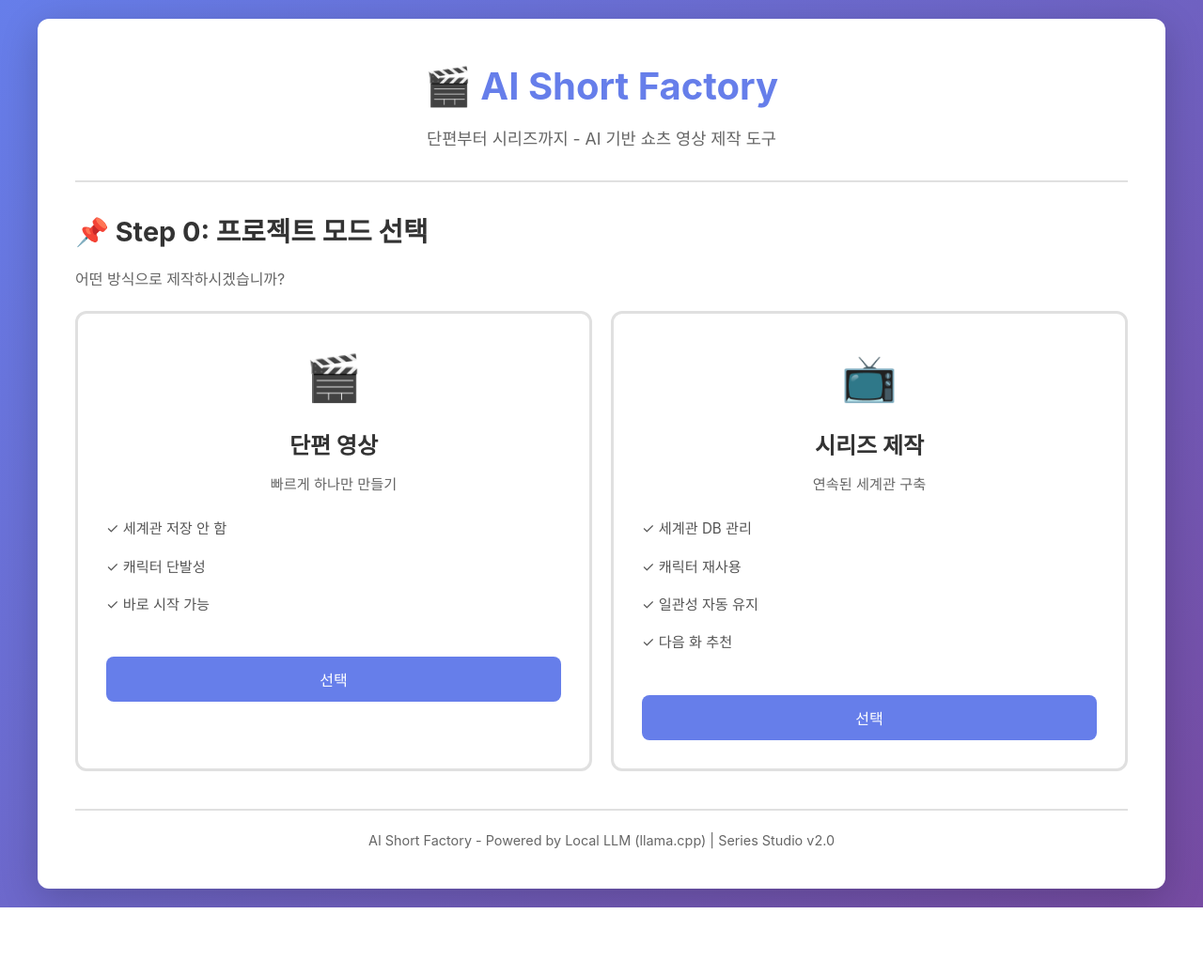
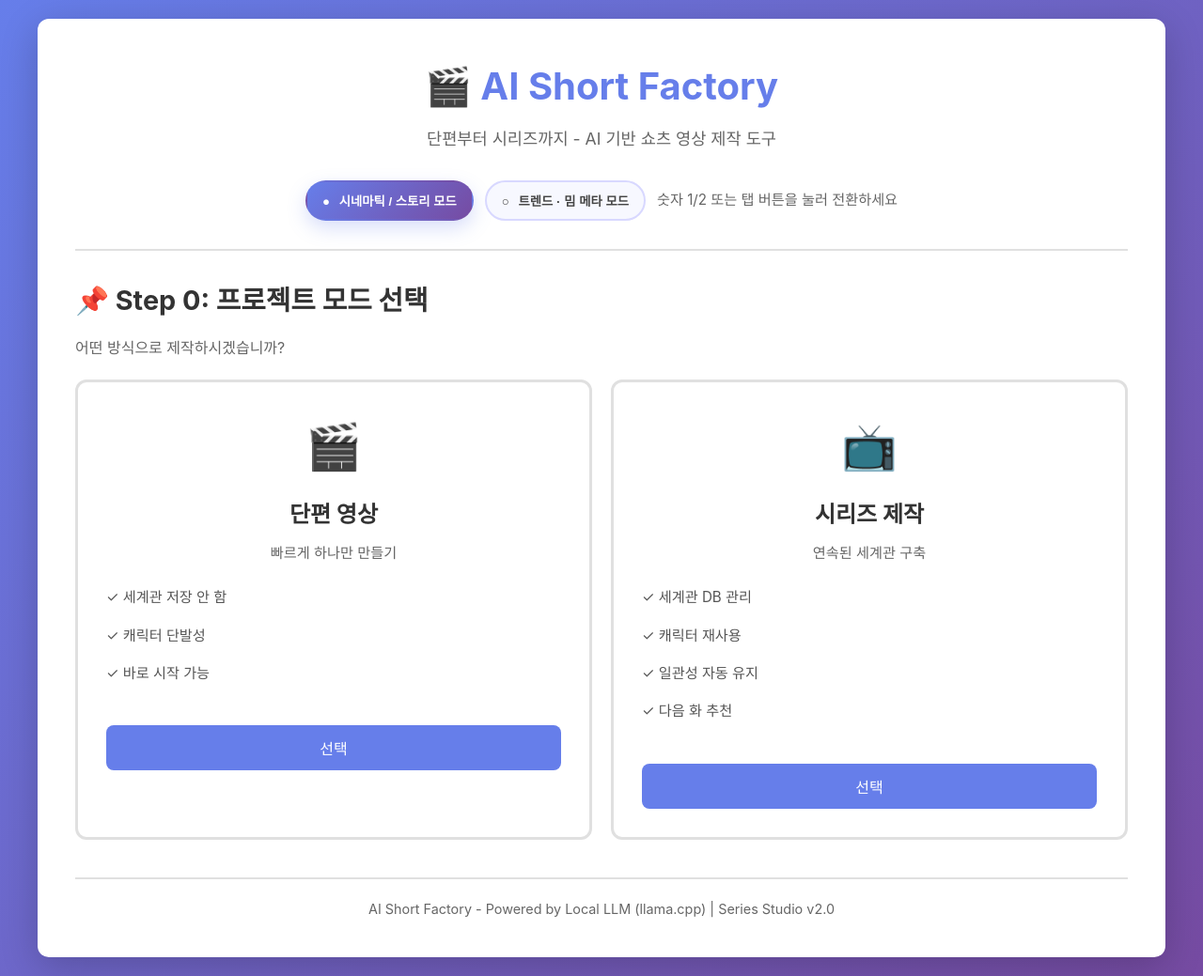
Before and after one commit to moongunstory/AI_Factory, a Flask app: page / in a window 1280 px wide. Shown: the whole page at 94% size. Before the commit the page ends 966 px from the top, so only its background shows below. Run offline with Flask 3, Linux system fonts and the light colour scheme.

Commit message:
Add trend/meme tab to start screen

```diff
--- a/src/web/static/css/style.css
+++ b/src/web/static/css/style.css
@@ -42,6 +42,51 @@ header h1 {
 .subtitle {
     font-size: 1.1rem;
     color: #666;
+}
+
+/* Tab Navigation */
+.tab-row {
+    display: flex;
+    justify-content: center;
+    align-items: center;
+    gap: 12px;
+    margin: 15px 0 10px;
+    flex-wrap: wrap;
+}
+
+.tab-btn {
+    border: 2px solid #d8d8ff;
+    background: #f7f8ff;
+    color: #444;
+    padding: 10px 16px;
+    border-radius: 999px;
+    font-weight: 600;
+    cursor: pointer;
+    transition: all 0.2s ease;
+}
+
+.tab-btn.active {
+    background: linear-gradient(135deg, #667eea, #764ba2);
+    color: #fff;
+    box-shadow: 0 8px 20px rgba(102, 126, 234, 0.25);
+    border-color: transparent;
+}
+
+.tab-btn:hover {
+    transform: translateY(-1px);
+}
+
+.tab-indicator {
+    margin-right: 6px;
+}
+
+.tab-hint {
+    color: #666;
+    font-size: 0.95rem;
+}
+
+.tab-content.hidden {
+    display: none;
 }
 
 hr {
@@ -118,6 +163,10 @@ hr {
     margin-top: 20px;
 }
 
+.meta-selection-grid {
+    grid-template-columns: repeat(auto-fit, minmax(260px, 1fr));
+}
+
 .mode-card {
     border: 3px solid #e0e0e0;
     border-radius: 12px;
@@ -125,6 +174,10 @@ hr {
     text-align: center;
     transition: all 0.3s;
     cursor: pointer;
+}
+
+.meta-card {
+    background: #f9fbff;
 }
 
 .mode-card:hover {
--- a/src/web/static/js/main.js
+++ b/src/web/static/js/main.js
@@ -9,6 +9,7 @@
 const AppState = {
     mode: null, // 'oneshot' or 'series'
     currentStep: 0,
+    activeTab: null,
 
     // Series mode data
     universeId: null,
@@ -29,6 +30,12 @@ const AppState = {
 
     // Suggestions
     suggestions: []
+};
+
+// 탭 ID 정의 (상단 탭 UI용)
+const Tabs = {
+    CINEMATIC_STORY: 'cinematic-story',
+    TREND_MEME_META: 'trend-meme'
 };
 
 // ============================================================================
@@ -80,6 +87,70 @@ function showLoading(loadingId) {
 function hideLoading(loadingId) {
     const loading = document.getElementById(loadingId);
     if (loading) loading.classList.add('hidden');
+}
+
+// ============================================================================
+// Tab Navigation (Cinematic/Story vs Trend/Meme)
+// ============================================================================
+
+function initTabs() {
+    AppState.activeTab = Tabs.CINEMATIC_STORY; // 기본 탭은 기존 시네마틱/스토리 플로우
+
+    document.querySelectorAll('.tab-btn').forEach(btn => {
+        btn.addEventListener('click', () => {
+            const targetTab = btn.getAttribute('data-tab');
+            switchTab(targetTab);
+        });
+    });
+
+    // 키보드 단축키: 1/2로 탭 전환
+    document.addEventListener('keydown', (event) => {
+        if (event.key === '1') {
+            switchTab(Tabs.CINEMATIC_STORY);
+        } else if (event.key === '2') {
+            switchTab(Tabs.TREND_MEME_META);
+        }
+    });
+
+    renderTabContent();
+}
+
+function switchTab(tabId) {
+    if (!Object.values(Tabs).includes(tabId)) return;
+
+    AppState.activeTab = tabId;
+    renderTabContent();
+}
+
+function renderTabContent() {
+    const cinematicContent = document.getElementById('tab-content-cinematic');
+    const trendContent = document.getElementById('tab-content-trend');
+    const progressBar = document.getElementById('progress-bar');
+
+    document.querySelectorAll('.tab-btn').forEach(btn => {
+        const isActive = btn.getAttribute('data-tab') === AppState.activeTab;
+        btn.classList.toggle('active', isActive);
+        const indicator = btn.querySelector('.tab-indicator');
+        if (indicator) {
+            indicator.textContent = isActive ? '●' : '○';
+        }
+    });
+
+    if (AppState.activeTab === Tabs.CINEMATIC_STORY) {
+        cinematicContent?.classList.remove('hidden');
+        trendContent?.classList.add('hidden');
+        showSection('step-0-mode-selection');
+        updateProgressBar(AppState.currentStep || 0);
+    } else {
+        cinematicContent?.classList.add('hidden');
+        trendContent?.classList.remove('hidden');
+        progressBar?.classList.add('hidden');
+
+        // 트렌드/밈 탭 초기 화면 표시
+        document.querySelectorAll('#tab-content-trend .step-section').forEach(section => {
+            section.classList.remove('hidden');
+        });
+    }
 }
 
 async function apiCall(url, method = 'GET', data = null) {
@@ -140,6 +211,54 @@ function selectMode(mode) {
         showSection('step-0-5-series-setup');
         loadUniverses();
     }
+}
+
+// ============================================================================
+// Trend · Meme Meta Mode (신규 탭)
+// ============================================================================
+
+function initTrendMemeMode() {
+    const trendButtons = document.querySelectorAll('.trend-select-btn');
+
+    trendButtons.forEach(btn => {
+        btn.addEventListener('click', () => {
+            const source = btn.getAttribute('data-source');
+            handleTrendModeMenuSelection(source);
+        });
+    });
+}
+
+function handleTrendModeMenuSelection(source) {
+    // 선택된 메타 소스를 바탕으로 후속 흐름 연결
+    runTrendMemeMode(source);
+}
+
+function runTrendMemeMode(source) {
+    // TODO: 여기서 최신 메타 자동 조사 로직을 연결합니다.
+    // - 실시간 피드/랭킹/커스텀 패턴별로 크롤링·API 연동 지점 추가
+    // - 밈 패턴 추출, 클립 구조 분석, 프롬프트 자동화 파이프라인 삽입
+    // - 반복 제작용 프리셋/템플릿 저장 및 불러오기 연계
+
+    const labelMap = {
+        'live_feed': '🕒 실시간 피드',
+        'ranking': '📊 랭킹 / 인기 탭',
+        'custom_pattern': '🧬 커스텀 패턴 프리셋'
+    };
+
+    const selectionText = labelMap[source] || source;
+    const resultBox = document.getElementById('trend-selection-result');
+
+    if (resultBox) {
+        resultBox.classList.remove('hidden');
+        resultBox.innerHTML = `
+            <strong>선택:</strong> ${selectionText}<br>
+            TODO: 메타 분석 및 밈 패턴 기반 프롬프트 생성 로직을 여기에 연결합니다.<br>
+            • 실시간/랭킹 신호 수집 → 포맷 분석 → 촬영/자막/오디오 프롬프트 추천<br>
+            • 반복 제작용 템플릿/프리셋 저장소와 연동 예정
+        `;
+    }
+
+    console.log(`[Trend/Meme] Selected source: ${selectionText}`);
 }
 
 // ============================================================================
@@ -603,12 +722,14 @@ function initPromptsDisplay() {
 // ============================================================================
 
 document.addEventListener('DOMContentLoaded', () => {
+    initTabs();
     // Initialize all sections
     initModeSelection();
     initSeriesSetup();
     initStoryInput();
     initStoryExpanded();
     initPromptsDisplay();
+    initTrendMemeMode();
 
     // Show initial section
     showSection('step-0-mode-selection');
--- a/src/web/templates/index.html
+++ b/src/web/templates/index.html
@@ -13,6 +13,21 @@
             <p class="subtitle">단편부터 시리즈까지 - AI 기반 쇼츠 영상 제작 도구</p>
         </header>
 
+        <!-- Tab Navigation -->
+        <nav class="tab-row" aria-label="모드 탭">
+            <button class="tab-btn active" data-tab="cinematic-story">
+                <span class="tab-indicator">●</span> 시네마틱 / 스토리 모드
+            </button>
+            <button class="tab-btn" data-tab="trend-meme">
+                <span class="tab-indicator">○</span> 트렌드 · 밈 메타 모드
+            </button>
+            <div class="tab-hint">숫자 1/2 또는 탭 버튼을 눌러 전환하세요</div>
+        </nav>
+
+        <hr>
+
+        <!-- Cinematic / Story Mode Tab Content -->
+        <div id="tab-content-cinematic" class="tab-content">
             <!-- Progress Bar -->
             <div class="progress-bar hidden" id="progress-bar">
                 <div class="progress-step" data-step="0">모드 선택</div>
@@ -20,8 +35,6 @@
                 <div class="progress-step" data-step="2">캐릭터</div>
                 <div class="progress-step" data-step="3">프롬프트</div>
             </div>
-
-        <hr>
 
             <!-- ============================================================ -->
             <!-- Step 0: Mode Selection -->
@@ -336,6 +349,60 @@
                 <button id="start-new-btn" class="btn btn-secondary">🆕 새 프로젝트 시작</button>
             </div>
             </section>
+        </div>
+
+        <!-- Trend · Meme Meta Mode Tab Content -->
+        <div id="tab-content-trend" class="tab-content hidden">
+            <section id="trend-meta-start" class="step-section">
+                <h2>🔥 Trend &amp; Meme Factory</h2>
+                <p class="section-description">실시간 메타 따라가기 · 밈/AI 패턴 복제</p>
+
+                <div class="info-message">
+                    SNS 최신 메타를 위한 실험실입니다. 아래 소스를 선택하면 트렌드 분석 및 밈 패턴 추출 로직을 연결할 수 있는 진입점이 호출됩니다.
+                </div>
+
+                <h3>📌 Step 0: 메타 소스 선택</h3>
+                <p class="section-description">어디서 트렌드를 가져올까요?</p>
+
+                <div class="mode-selection-grid meta-selection-grid">
+                    <div class="mode-card meta-card">
+                        <div class="mode-icon">🕒</div>
+                        <h3>실시간 피드</h3>
+                        <p class="mode-description">TikTok · Reels 등 (추후 API / 크롤링)</p>
+                        <ul class="mode-features">
+                            <li>✓ 최신 업로드 추적</li>
+                            <li>✓ 급상승 밈 탐지</li>
+                        </ul>
+                        <button class="btn btn-primary trend-select-btn" data-source="live_feed">선택</button>
+                    </div>
+
+                    <div class="mode-card meta-card">
+                        <div class="mode-icon">📊</div>
+                        <h3>랭킹 / 인기 탭</h3>
+                        <p class="mode-description">유튜브 쇼츠 / 인스타 상위 영상 기반</p>
+                        <ul class="mode-features">
+                            <li>✓ 조회수/참여도 지표</li>
+                            <li>✓ 인기 포맷 추출</li>
+                        </ul>
+                        <button class="btn btn-primary trend-select-btn" data-source="ranking">선택</button>
+                    </div>
+
+                    <div class="mode-card meta-card">
+                        <div class="mode-icon">🧬</div>
+                        <h3>커스텀 패턴 프리셋</h3>
+                        <p class="mode-description">내가 저장한 밈/포맷 활용</p>
+                        <ul class="mode-features">
+                            <li>✓ NPC 밈, 슬라이드 자막 포맷 등</li>
+                            <li>✓ 반복 제작용 프롬프트 템플릿</li>
+                        </ul>
+                        <button class="btn btn-primary trend-select-btn" data-source="custom_pattern">선택</button>
+                    </div>
+                </div>
+
+                <div class="tab-hint">[ 번호 또는 버튼 ]으로 메타 소스를 선택하세요</div>
+                <div id="trend-selection-result" class="info-box hidden"></div>
+            </section>
+        </div>
 
         <footer>
             <p>AI Short Factory - Powered by Local LLM (llama.cpp) | Series Studio v2.0</p>
```
Lines whose indentation alone changed are shown as unchanged.
